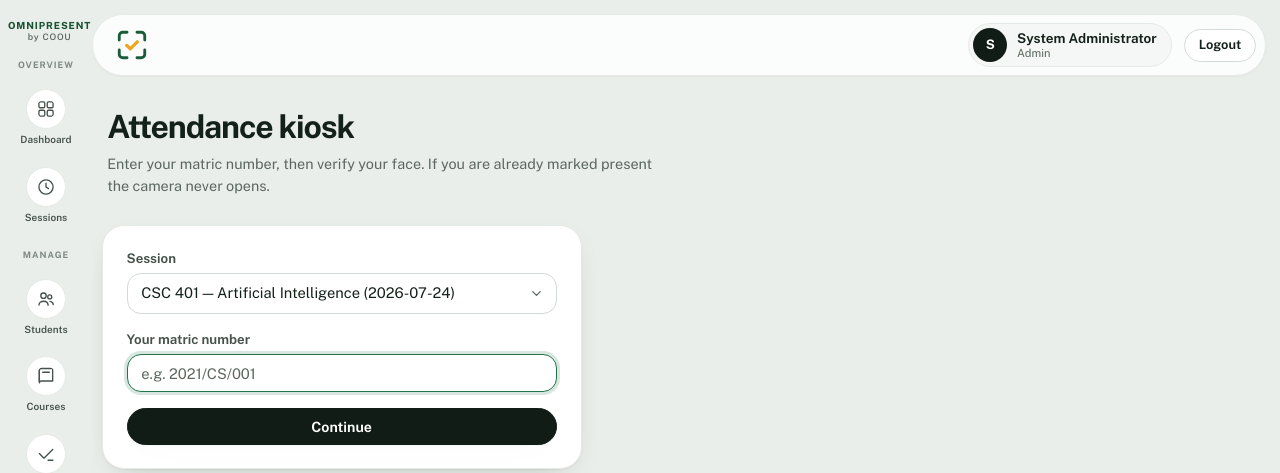
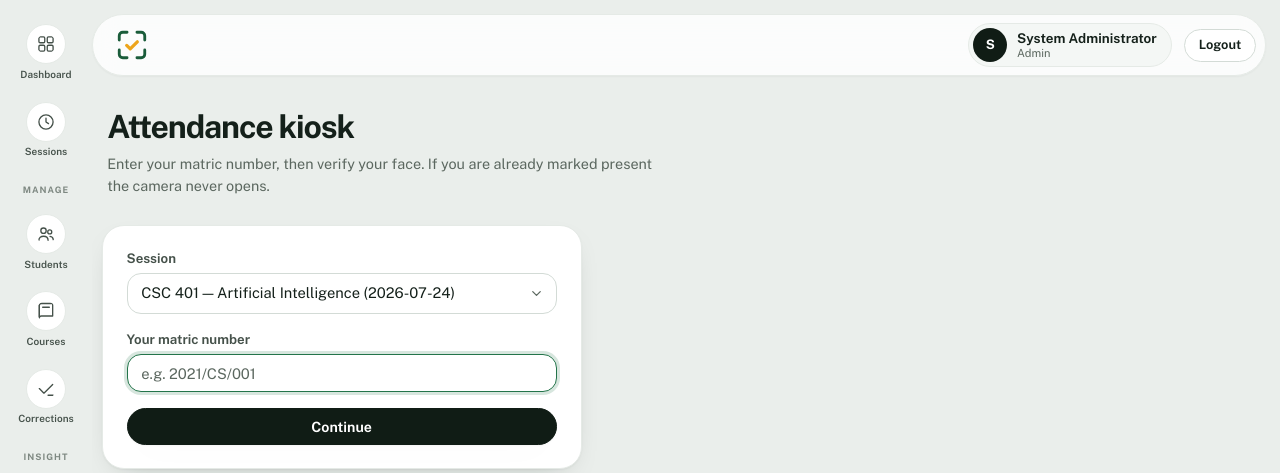
Before and after one commit to DeathThe27th/COOU-Demo-001-, a Flask app: page /attend in a window 1280 px wide. Shown: the top 473 px of the page. Run offline with Flask 3, Linux system fonts and the light colour scheme; the visitor is signed in with stand-in values (Sample User, id 1); data comes from the database, SQL or seed files in the repository; some libraries are stand-ins or nearby versions.

Commit message:
Remove sidebar wordmark and Overview labels
Drop the OMNIPRESENT / by COOU brand block and the redundant "Overview"
nav-labels from the rail; the header logo is enough.

Co-Authored-By: Claude Opus 4.8 <noreply@anthropic.com>

```diff
--- a/smart-attendance/templates/base.html
+++ b/smart-attendance/templates/base.html
@@ -34,16 +34,9 @@
   <button class="backdrop" id="backdrop" aria-label="Close menu" tabindex="-1"></button>
 
   <aside class="sidebar">
-    <a class="sidebar-brand" href="{{ url_for('auth.home') }}">
-      <span class="brand-name">OMNIPRESENT
-        <span class="brand-sub">by COOU</span>
-      </span>
-    </a>
-
     <nav class="sidebar-nav">
       {% if current_user %}
         {% if current_user.Role == 'admin' %}
-          <div class="nav-label">Overview</div>
           {{ nav_item('admin.dashboard', 'Dashboard', icons['dashboard']) }}
           {{ nav_item('lecturer.dashboard', 'Sessions', icons['sessions']) }}
           <div class="nav-label">Manage</div>
@@ -54,11 +47,9 @@
           {{ nav_item('lecturer.report_view', 'Reports', icons['reports']) }}
           {{ nav_item('admin.settings', 'Settings', icons['settings']) }}
         {% elif current_user.Role == 'lecturer' %}
-          <div class="nav-label">Overview</div>
           {{ nav_item('lecturer.dashboard', 'Dashboard', icons['dashboard']) }}
           {{ nav_item('lecturer.report_view', 'Reports', icons['reports']) }}
         {% else %}
-          <div class="nav-label">Overview</div>
           {{ nav_item('student.my_attendance', 'My Attendance', icons['attendance']) }}
         {% endif %}
         <div class="nav-label">Attendance</div>
```
